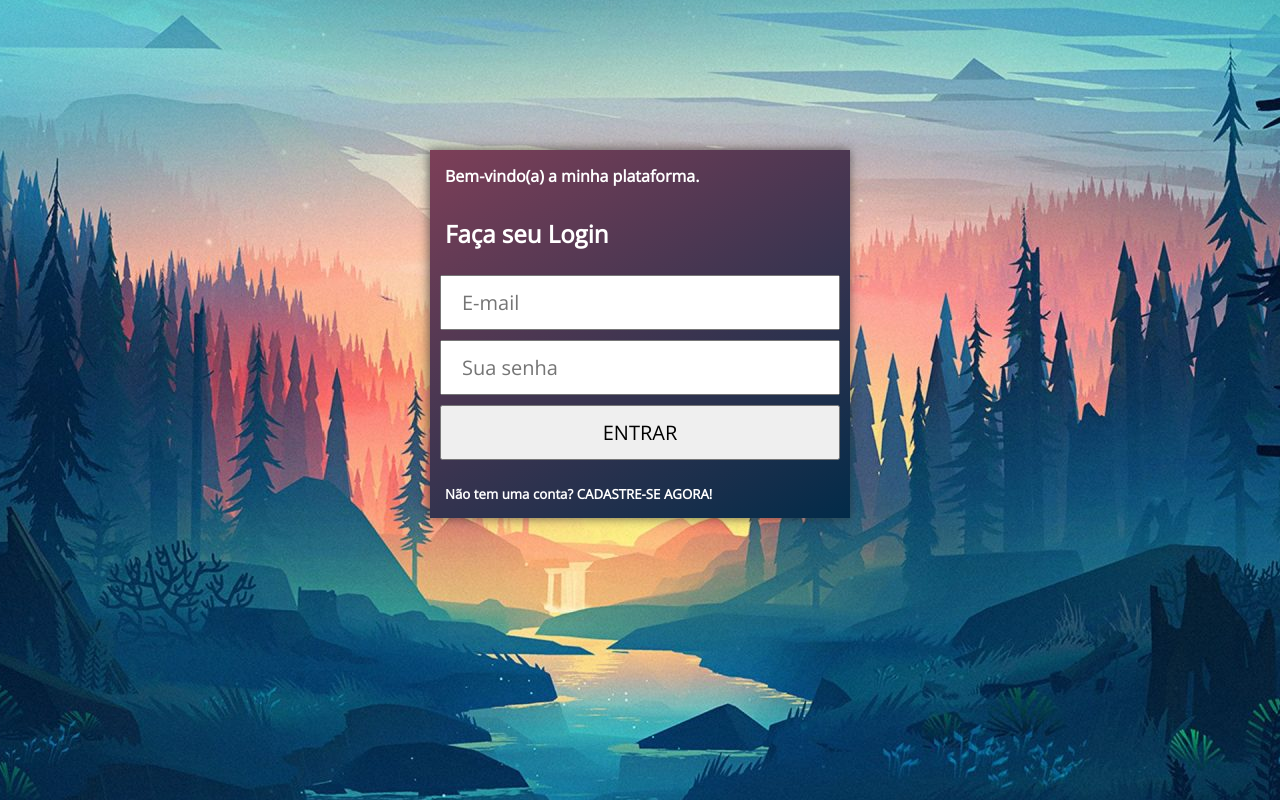
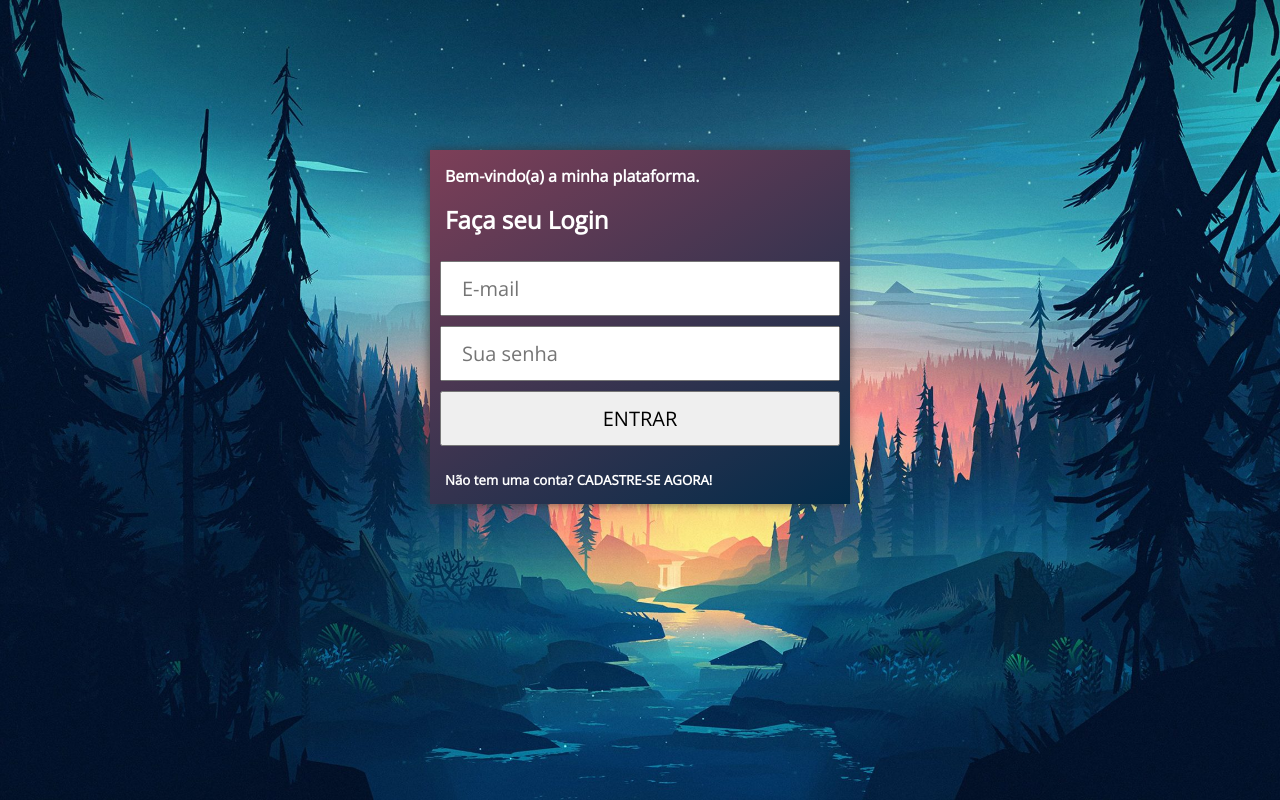
Before and after one commit to OliveiraGusta/Amazon-Login-2.0, a PHP site: page / in a window 1280 px wide. Run offline with PHP 8.4, Linux system fonts and the light colour scheme.

Commit message:
Background cover

```diff
--- a/Login em PHP/CSS/style.css
+++ b/Login em PHP/CSS/style.css
@@ -10,9 +10,8 @@
 }
 
 body{
-    background-image: url("../IMAGES/wallpaper1.jpg");
-    background-position: 50% 70%;
-    background-attachment: fixed;
+        background-image: url("../IMAGES/wallpaper1.jpg");
+        background-size: cover;
 }
 
 input{
@@ -51,7 +50,7 @@ a:active{
     color:white;
     padding: 15px;
 }
-h3#bemvindo{
+h4#facalogin{
     padding-bottom: 1px;
     /*Deixar o Bem vindo... mais proximo do Faça seu Login*/
 }
--- a/Login em PHP/index.php
+++ b/Login em PHP/index.php
@@ -6,11 +6,10 @@
 
 </head>
 <body>
+
     <div id="corpo-from">
-    <h4 id="bemvindo" class="title-form">Bem-vindo(a) a minha plataforma.</h4>
+    <h4 id="facalogin" class="title-form">Bem-vindo(a) a minha plataforma.</h4>
     <h2 class="title-form">Faça seu Login</h2>
-
-
         <form method="POST" Saction="dados.php">
             <input type="email" placeholder="E-mail">
             <input type="password" placeholder="Sua senha">
@@ -18,6 +17,5 @@
             <h5 class="title-form"> Não tem uma conta? <a href="">CADASTRE-SE AGORA!</a>
         </form>
     </div>
-
 </body>
 </html>
```
